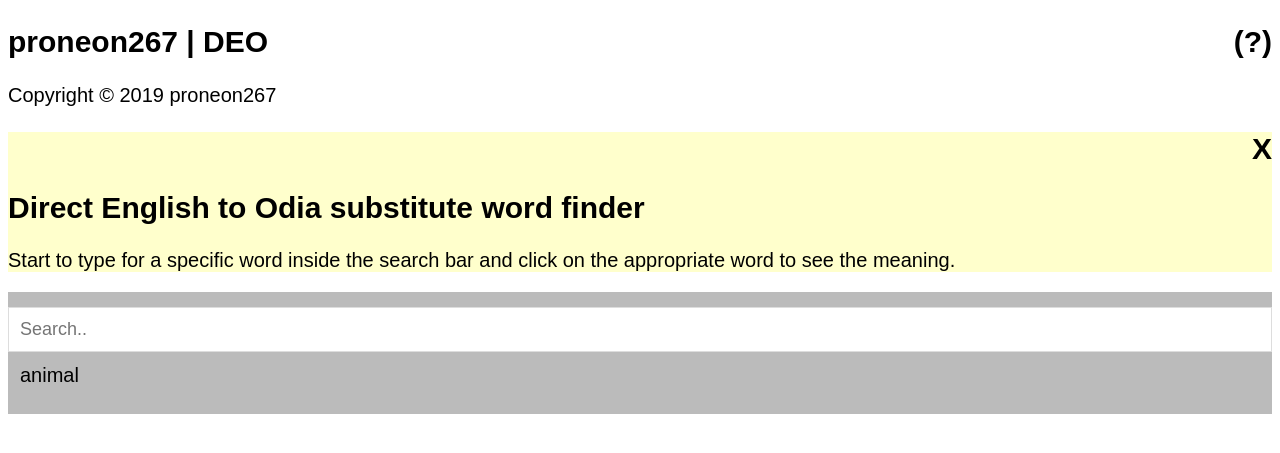
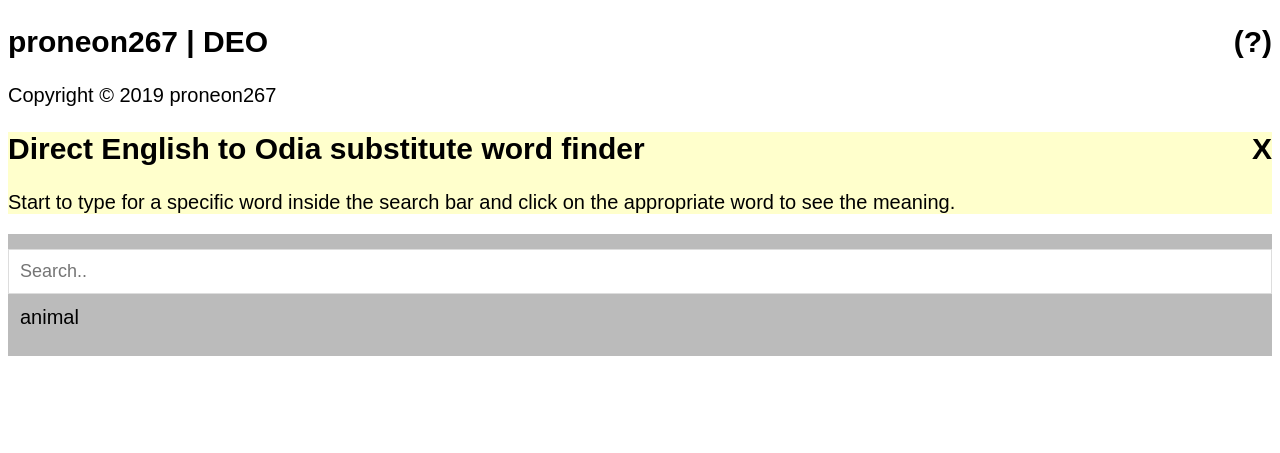
Before and after one commit to proneon267/deo, a Jekyll site: the page built from index.html, in a window 1280 px wide. Shown: the top 453 px of the page. Built offline with Jekyll 4.4.1, drawn with Linux system fonts in a browser that asks for light colours.

Commit message:
Update default.html

```diff
--- a/_layouts/default.html
+++ b/_layouts/default.html
@@ -66,8 +66,10 @@ body {
 	Copyright &copy; {{ site.time | date: '%Y' }} proneon267
 
 	<div class="help">
-		<h2 style="display:flex;"><div style="margin-left:auto;">X</div></h2>
-<h2>Direct English to Odia substitute word finder</h2>
+		<h2 style="display:flex;">
+			Direct English to Odia substitute word finder
+			<div style="margin-left:auto;">X</div>
+		</h2>
 <p>Start to type for a specific word inside the search bar and click on the appropriate word to see the meaning.</p>
 	</div>
 
```
